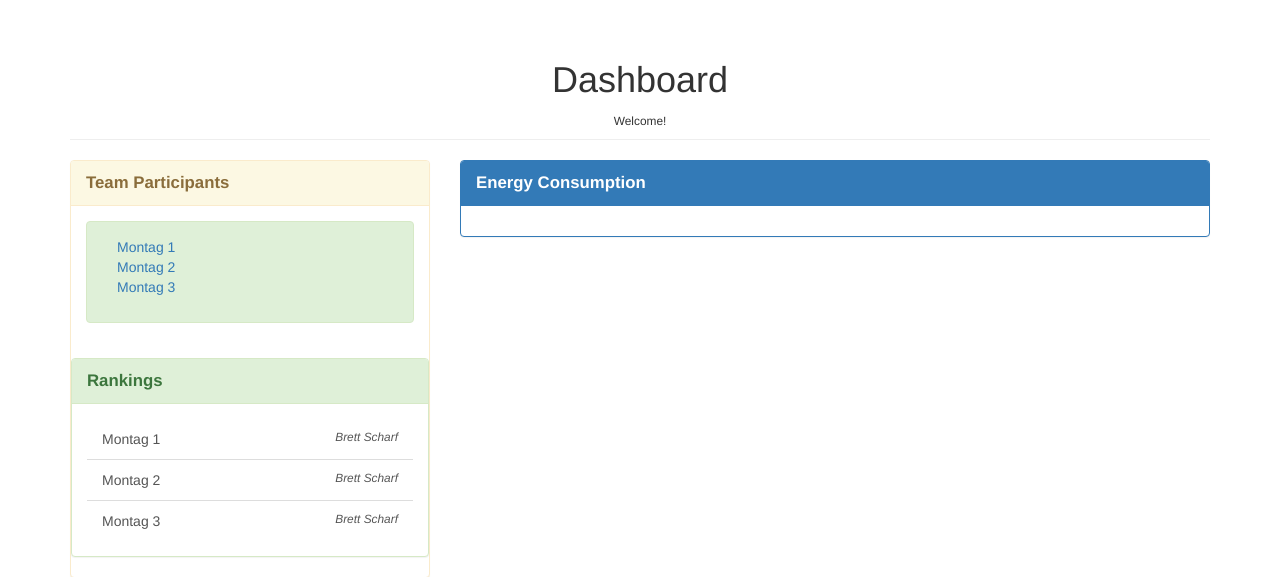
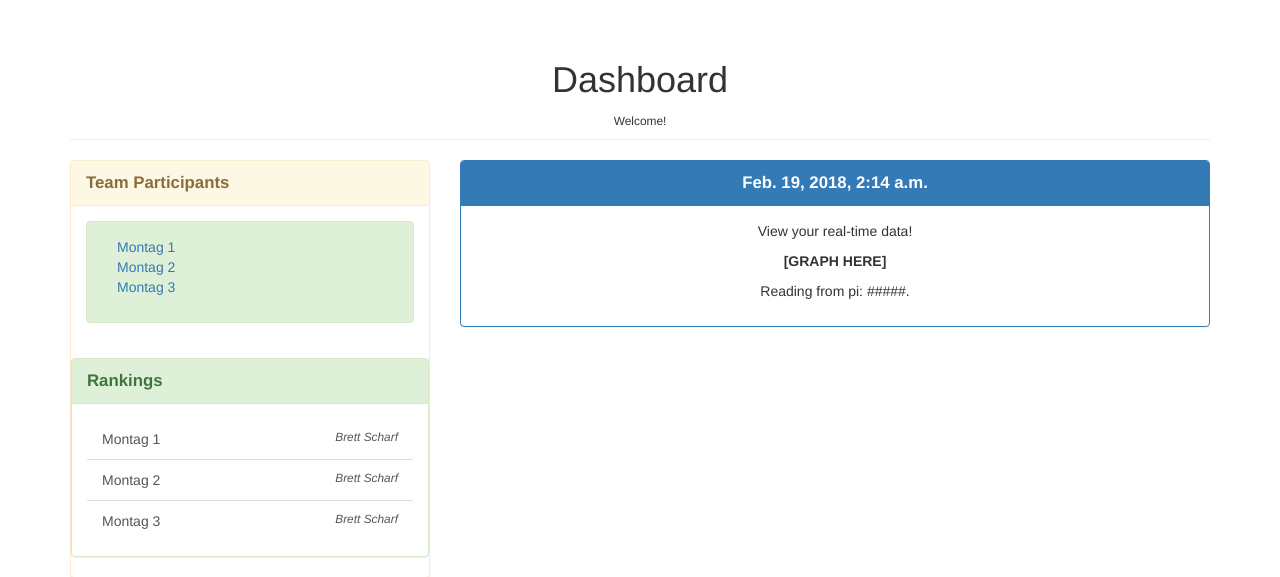
Before and after one commit to wanderson43/Turn-Down-For-Watt, a Django app: page /dorms/ in a window 1280 px wide. Shown: the part 51-628 px from the top of the page. Run offline with Django 3.2, Linux system fonts and the light colour scheme; data comes from the database, SQL or seed files in the repository; some libraries are stand-ins or nearby versions.

Commit message:
Homepage optimized. Dorms Page Updated

```diff
--- a/monitor/templates/dorm/list.html
+++ b/monitor/templates/dorm/list.html
@@ -47,9 +47,12 @@
     <div class="col-lg-8">
       <div class="panel panel-primary">
         <div class="panel-heading">
-          <b><big><i class="fa fa-line-chart fa-2x fa-fw" aria-hidden="true"></i> Energy Consumption</big></b>
+          <b><big><i class="fa fa-line-chart fa-2x fa-fw" aria-hidden="true"></i><center>{{ date }}</center></big></b>
         </div>
         <div class="panel-body">
+          <center><p>View your real-time data!</p></center>
+          <center><p><b>[GRAPH HERE]</b></p></center>
+          <center><p>Reading from pi: #####.</p></center>
         </div>
           </div>
         </div>
--- a/monitor/urls.py
+++ b/monitor/urls.py
@@ -8,7 +8,7 @@ urlpatterns = [
     url(r'^about/$', views.about, name='about'),
     url(r'^comparison/$', views.about, name='about'),
     url(r'^graph/$', views.about, name='about'),
-    url(r'^dorms/$', views.DormListView.as_view(), name='list'),
-    url(r'^dorms/(?P<pk>[0-9]+)/$', views.DormDetailView, name='detail'),
+    url(r'^dorms/$', views.DormListView, name='list'),
+    url(r'^dorms/(?P<pk>[0-9]+)/$', views.DormDetailView.as_view(), name='detail'),
     url(r'^dorms/(?P<pk>[0-9]+)/addenergyreading$', views.add_reading),
 ]
--- a/monitor/views.py
+++ b/monitor/views.py
@@ -44,17 +44,24 @@ def graph(request):
     template_name = 'dorm/tips.html'
     return render(request, 'dorm/graph.html')
 
-class DormListView(generic.ListView):
+def DormListView(request):
     model = Dorm
     template_name = 'dorm/list.html'
+    time = datetime.datetime.now()
+    all_dorms = Dorm.objects.all()
+    context = {
+        'dorm_list': all_dorms,'date': time
+    }
+    return render(request, 'dorm/list.html', context)
 
-def DormDetailView(request):
+class DormDetailView(generic.DetailView):
     model = Dorm
     template_name = 'dorm/detail.html'
-    context = {
-        'dorm_list': all_dorms,
-    }
-    return render(request, 'dorm/detail.html')
+    # all_dorms = Dorm.objects.all()
+    # context = {
+    #     'dorm_list': all_dorms,
+    # }
+    # return render(request, 'dorm/detail.html')
 
 
 def add_reading(request, pk):
```
Also changed, not shown: monitor/templates/dorm/index.html (+3 -13 lines), 16 other files.
